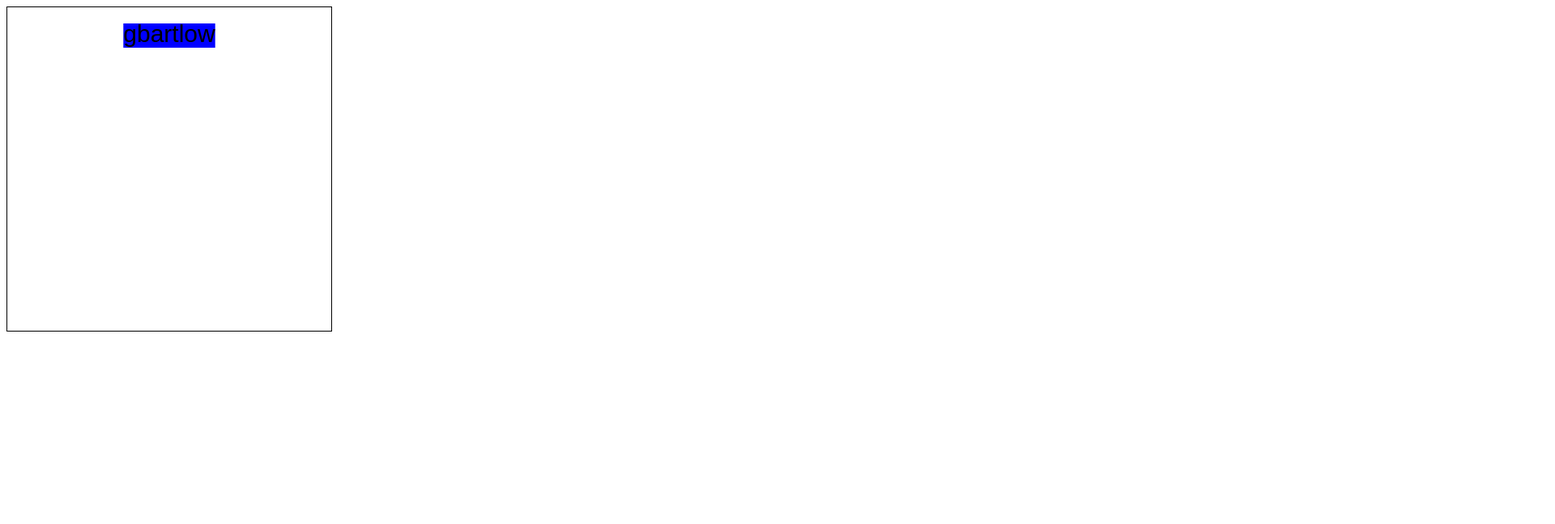
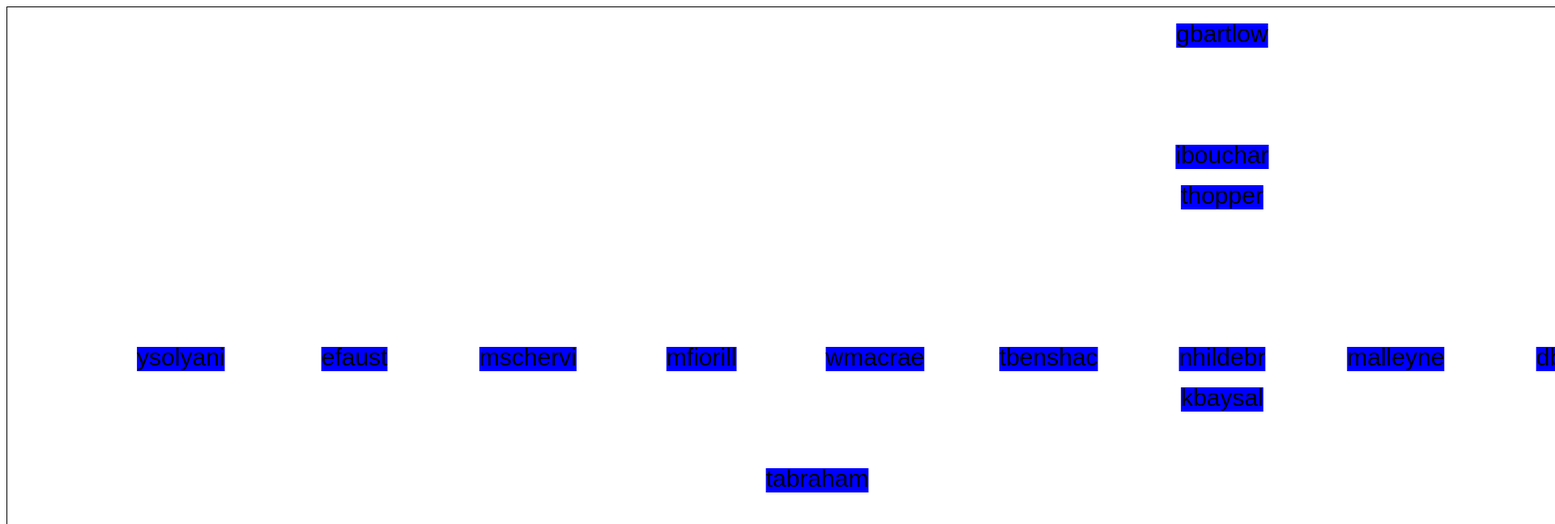
Before and after one commit to markwongsk/CAFamilyTree, a plain HTML site: page index.html in a window 1280 px wide. Shown: the top 648 px of the page at 81% size, 1920 px wide, since content can reach past the window. Drawn offline with Linux system fonts and the light colour scheme.

Commit message:
Made it so that canvas was large enough.
Fixed so that CAs who do not have an ancestor will be shown immediately.

Disabled hiding CA feature since the logic is not correct

```diff
--- a/FamilyTree.js
+++ b/FamilyTree.js
@@ -3,7 +3,7 @@
 var canvas = document.getElementById("myCanvas");
 var ctx = canvas.getContext("2d");
 var TEXT_HEIGHT = 30;
-var MINIMAL_SPACING = 35;
+var MINIMAL_SPACING = 150;
 var VERTICAL_SPACING = 50;
 var SEMESTER_NOW = 15;
 
@@ -168,16 +168,18 @@ function onMouseDown(event) {
 
   if (ca !== null) {
     console.log("You clicked: " + ca.andrewid);
-    if (ca.clicked) {
-      for (var i = 0; i < ca.children.length; i++) {
-        ca.children[i].activeCount--;
-      }
-    } else {
-      for (var i = 0; i < ca.children.length; i++) {
-        ca.children[i].activeCount++;
-      }
+
+    //TODO: this is buggy right now
+    //if (ca.clicked) {
+    //  for (var i = 0; i < ca.children.length; i++) {
+    //    ca.children[i].activeCount--;
+    //  }
+    //} else {
+    for (var i = 0; i < ca.children.length; i++) {
+      ca.children[i].activeCount++;
     }
-    ca.clicked = !ca.clicked;
+    //}
+    //ca.clicked = !ca.clicked;
   }
 
   drawFamilyTree();
@@ -190,155 +192,153 @@ canvas.addEventListener('mousedown', onMouseDown, false);
 // andrewid - the andrewid of this ca
 // children - a list of students ever taught by this ca
 // pos - the position that the
-cclinch = new CA('cclinch', [], [0, 0], 9, 0)
-ysolyani = new CA('ysolyani', [], [0, 0], 8, 0);
+cclinch = new CA('cclinch', [], [0, 0], 9, 0);
+ysolyani = new CA('ysolyani', [], [0, 0], 8, 1);
 ysolyani.addChildren([cclinch]);
-cwswanso = new CA('cwswanso', [], [0, 0], 10, 0)
+cwswanso = new CA('cwswanso', [], [0, 0], 10, 0);
 mhansen1 = new CA('mhansen1', [], [0, 0], 9, 0);
 mhansen1.addChildren([cwswanso]);
-pmansfie = new CA('pmansfie', [], [0, 0], 9, 0)
-shsia = new CA('shsia', [], [0, 0], 9, 0)
-donaldh = new CA('donaldh', [], [0, 0], 9, 0)
-msarett = new CA('msarett', [], [0, 0], 9, 0)
-cpurta = new CA('cpurta', [], [0, 0], 9, 0)
-xiaoboz = new CA('xiaoboz', [], [0, 0], 9, 0)
-ptyle = new CA('ptyle', [], [0, 0], 9, 0)
+pmansfie = new CA('pmansfie', [], [0, 0], 9, 0);
+shsia = new CA('shsia', [], [0, 0], 9, 0);
+donaldh = new CA('donaldh', [], [0, 0], 9, 0);
+msarett = new CA('msarett', [], [0, 0], 9, 0);
+cpurta = new CA('cpurta', [], [0, 0], 9, 0);
+xiaoboz = new CA('xiaoboz', [], [0, 0], 9, 0);
+ptyle = new CA('ptyle', [], [0, 0], 9, 0);
 msiangka = new CA('msiangka', [], [0, 0], 8, 0);
 msiangka.addChildren([pmansfie,shsia,donaldh,msarett,cpurta,xiaoboz,cwswanso,ptyle]);
-dcushman = new CA('dcushman', [], [0, 0], 13, 0)
-tabraham = new CA('tabraham', [], [0, 0], 11, 0);
+dcushman = new CA('dcushman', [], [0, 0], 13, 0);
+tabraham = new CA('tabraham', [], [0, 0], 11, 1);
 tabraham.addChildren([dcushman]);
-afrank = new CA('afrank', [], [0, 0], 11, 0)
-yili1 = new CA('yili1', [], [0, 0], 13, 0)
+afrank = new CA('afrank', [], [0, 0], 11, 0);
+yili1 = new CA('yili1', [], [0, 0], 13, 0);
 mchoquet = new CA('mchoquet', [], [0, 0], 9, 0);
 mchoquet.addChildren([afrank,yili1]);
-dmatlack = new CA('dmatlack', [], [0, 0], 8, 0)
-mpherman = new CA('mpherman', [], [0, 0], 8, 0)
-petling = new CA('petling', [], [0, 0], 9, 0)
-akashr = new CA('akashr', [], [0, 0], 9, 0)
-tborenst = new CA('tborenst', [], [0, 0], 9, 0)
+dmatlack = new CA('dmatlack', [], [0, 0], 8, 0);
+mpherman = new CA('mpherman', [], [0, 0], 8, 0);
+petling = new CA('petling', [], [0, 0], 9, 0);
+akashr = new CA('akashr', [], [0, 0], 9, 0);
+tborenst = new CA('tborenst', [], [0, 0], 9, 0);
 achayes = new CA('achayes', [], [0, 0], 7, 0);
 achayes.addChildren([dmatlack,mpherman,mchoquet,petling,akashr,tborenst]);
-sguertin = new CA('sguertin', [], [0, 0], 14, 0)
-jmfrye = new CA('jmfrye', [], [0, 0], 13, 0)
-acrigler = new CA('acrigler', [], [0, 0], 14, 0)
+sguertin = new CA('sguertin', [], [0, 0], 14, 0);
+jmfrye = new CA('jmfrye', [], [0, 0], 13, 0);
+acrigler = new CA('acrigler', [], [0, 0], 14, 0);
 jzink = new CA('jzink', [], [0, 0], 11, 0);
 jzink.addChildren([sguertin,jmfrye,acrigler]);
-gya = new CA('gya', [], [0, 0], 11, 0)
+gya = new CA('gya', [], [0, 0], 11, 0);
 askumar = new CA('askumar', [], [0, 0], 8, 0);
 askumar.addChildren([pmansfie,shsia,dcushman,donaldh,msarett,cpurta,gya,xiaoboz,ptyle]);
-mvanpeur = new CA('mvanpeur', [], [0, 0], 9, 0)
-dswen = new CA('dswen', [], [0, 0], 9, 0)
-efaust = new CA('efaust', [], [0, 0], 8, 0);
+mvanpeur = new CA('mvanpeur', [], [0, 0], 9, 0);
+dswen = new CA('dswen', [], [0, 0], 9, 0);
+efaust = new CA('efaust', [], [0, 0], 8, 1);
 efaust.addChildren([pmansfie,shsia,mvanpeur,donaldh,msarett,cpurta,xiaoboz,dswen,ptyle]);
-aayusha = new CA('aayusha', [], [0, 0], 11, 0)
-dbora = new CA('dbora', [], [0, 0], 13, 0)
-dlbucci = new CA('dlbucci', [], [0, 0], 11, 0)
+aayusha = new CA('aayusha', [], [0, 0], 11, 0);
+dbora = new CA('dbora', [], [0, 0], 13, 0);
+dlbucci = new CA('dlbucci', [], [0, 0], 11, 0);
 cwswanso = new CA('cwswanso', [], [0, 0], 10, 0);
 cwswanso.addChildren([aayusha,dbora,dlbucci]);
 petling = new CA('petling', [], [0, 0], 9, 0);
 petling.addChildren([afrank]);
 ltray = new CA('ltray', [], [0, 0], 8, 0);
 ltray.addChildren([cclinch]);
-malehorn = new CA('malehorn', [], [0, 0], 14, 0)
-akulk = new CA('akulk', [], [0, 0], 14, 0)
-varunm = new CA('varunm', [], [0, 0], 11, 0)
-ebalkans = new CA('ebalkans', [], [0, 0], 9, 0)
-sjoyner = new CA('sjoyner', [], [0, 0], 9, 0)
-jacklinw = new CA('jacklinw', [], [0, 0], 11, 0)
+malehorn = new CA('malehorn', [], [0, 0], 14, 0);
+akulk = new CA('akulk', [], [0, 0], 14, 0);
+varunm = new CA('varunm', [], [0, 0], 11, 0);
+ebalkans = new CA('ebalkans', [], [0, 0], 9, 0);
+sjoyner = new CA('sjoyner', [], [0, 0], 9, 0);
+jacklinw = new CA('jacklinw', [], [0, 0], 11, 0);
 ajkaufma = new CA('ajkaufma', [], [0, 0], 8, 0);
 ajkaufma.addChildren([malehorn,akulk,varunm,ebalkans,sjoyner,jacklinw]);
-advayak = new CA('advayak', [], [0, 0], 11, 0)
-yuyangg = new CA('yuyangg', [], [0, 0], 11, 0)
+advayak = new CA('advayak', [], [0, 0], 11, 0);
+yuyangg = new CA('yuyangg', [], [0, 0], 11, 0);
 tborenst = new CA('tborenst', [], [0, 0], 9, 0);
 tborenst.addChildren([advayak,yuyangg]);
-treiter = new CA('treiter', [], [0, 0], 13, 0)
-mclute = new CA('mclute', [], [0, 0], 11, 0);
+treiter = new CA('treiter', [], [0, 0], 13, 0);
+mclute = new CA('mclute', [], [0, 0], 11, 1);
 mclute.addChildren([treiter]);
-shikunz = new CA('shikunz', [], [0, 0], 14, 0)
-saagars = new CA('saagars', [], [0, 0], 9, 0)
-mofarrel = new CA('mofarrel', [], [0, 0], 14, 0)
-mschervi = new CA('mschervi', [], [0, 0], 8, 0);
+shikunz = new CA('shikunz', [], [0, 0], 14, 0);
+saagars = new CA('saagars', [], [0, 0], 9, 0);
+mofarrel = new CA('mofarrel', [], [0, 0], 14, 0);
+mschervi = new CA('mschervi', [], [0, 0], 8, 1);
 mschervi.addChildren([aayusha,mhansen1,shikunz,saagars,mofarrel,dlbucci]);
-cbrem = new CA('cbrem', [], [0, 0], 13, 0)
-amsmith1 = new CA('amsmith1', [], [0, 0], 10, 0)
-esmyers = new CA('esmyers', [], [0, 0], 11, 0)
-mgazzola = new CA('mgazzola', [], [0, 0], 11, 0)
-eob = new CA('eob', [], [0, 0], 11, 0)
+cbrem = new CA('cbrem', [], [0, 0], 13, 0);
+amsmith1 = new CA('amsmith1', [], [0, 0], 10, 0);
+esmyers = new CA('esmyers', [], [0, 0], 11, 0);
+mgazzola = new CA('mgazzola', [], [0, 0], 11, 0);
+eob = new CA('eob', [], [0, 0], 11, 0);
 akashr = new CA('akashr', [], [0, 0], 9, 0);
 akashr.addChildren([cbrem,amsmith1,esmyers,mgazzola,eob]);
 tstroemm = new CA('tstroemm', [], [0, 0], 8, 0);
 tstroemm.addChildren([malehorn,akulk,dcushman,mvanpeur,varunm,dswen,jacklinw]);
-noshlag = new CA('noshlag', [], [0, 0], 12, 0)
-tcmoore = new CA('tcmoore', [], [0, 0], 13, 0)
+noshlag = new CA('noshlag', [], [0, 0], 12, 0);
+tcmoore = new CA('tcmoore', [], [0, 0], 13, 0);
 yuyangg = new CA('yuyangg', [], [0, 0], 11, 0);
 yuyangg.addChildren([noshlag,tcmoore]);
 mpherman = new CA('mpherman', [], [0, 0], 8, 0);
 mpherman.addChildren([mchoquet,akashr,tborenst]);
 twomack = new CA('twomack', [], [0, 0], 8, 0);
 twomack.addChildren([cclinch]);
-mfiorill = new CA('mfiorill', [], [0, 0], 8, 0);
+mfiorill = new CA('mfiorill', [], [0, 0], 8, 1);
 mfiorill.addChildren([ebalkans,sjoyner]);
-cburchha = new CA('cburchha', [], [0, 0], 4, 0)
-ibouchar = new CA('ibouchar', [], [0, 0], 3, 0);
+cburchha = new CA('cburchha', [], [0, 0], 4, 0);
+ibouchar = new CA('ibouchar', [], [0, 0], 3, 1);
 ibouchar.addChildren([cburchha]);
 lwzhang = new CA('lwzhang', [], [0, 0], 13, 0);
 lwzhang.addChildren([sguertin,acrigler]);
-yunhaoy = new CA('yunhaoy', [], [0, 0], 7, 0)
-pauldavi = new CA('pauldavi', [], [0, 0], 7, 0)
+yunhaoy = new CA('yunhaoy', [], [0, 0], 7, 0);
+pauldavi = new CA('pauldavi', [], [0, 0], 7, 0);
 cburchha = new CA('cburchha', [], [0, 0], 4, 0);
 cburchha.addChildren([yunhaoy,ltray,pauldavi]);
-wmacrae = new CA('wmacrae', [], [0, 0], 8, 0);
+wmacrae = new CA('wmacrae', [], [0, 0], 8, 1);
 wmacrae.addChildren([advayak,ebalkans,sjoyner,yuyangg]);
-mmatty = new CA('mmatty', [], [0, 0], 11, 0)
-dbegos = new CA('dbegos', [], [0, 0], 13, 0)
+mmatty = new CA('mmatty', [], [0, 0], 11, 0);
+dbegos = new CA('dbegos', [], [0, 0], 13, 0);
 mhranick = new CA('mhranick', [], [0, 0], 8, 0);
 mhranick.addChildren([mmatty,mvanpeur,lwzhang,dbegos,dswen]);
-tbenshac = new CA('tbenshac', [], [0, 0], 8, 0);
+tbenshac = new CA('tbenshac', [], [0, 0], 8, 1);
 tbenshac.addChildren([amsmith1,dcushman,eob]);
 snalla = new CA('snalla', [], [0, 0], 13, 0);
 snalla.addChildren([mofarrel]);
-asutanto = new CA('asutanto', [], [0, 0], 8, 0)
+asutanto = new CA('asutanto', [], [0, 0], 8, 0);
 ytay = new CA('ytay', [], [0, 0], 4, 0);
 ytay.addChildren([pmansfie,shsia,askumar,donaldh,msarett,asutanto,cpurta,xiaoboz,tstroemm,ptyle]);
-nhildebr = new CA('nhildebr', [], [0, 0], 8, 0);
+nhildebr = new CA('nhildebr', [], [0, 0], 8, 1);
 nhildebr.addChildren([mhansen1,shikunz,saagars]);
-lstreja = new CA('lstreja', [], [0, 0], 4, 0)
+lstreja = new CA('lstreja', [], [0, 0], 4, 0);
 krivers = new CA('krivers', [], [0, 0], 3, 0);
 krivers.addChildren([dmatlack,mvanpeur,lstreja,ytay,dswen,achayes]);
-malleyne = new CA('malleyne', [], [0, 0], 8, 0);
+malleyne = new CA('malleyne', [], [0, 0], 8, 1);
 malleyne.addChildren([ebalkans,sjoyner]);
-dbose = new CA('dbose', [], [0, 0], 8, 0);
+dbose = new CA('dbose', [], [0, 0], 8, 1);
 dbose.addChildren([cclinch]);
-mdickoff = new CA('mdickoff', [], [0, 0], 8, 0);
+mdickoff = new CA('mdickoff', [], [0, 0], 8, 1);
 mdickoff.addChildren([mchoquet,akashr,tborenst]);
-kbaysal = new CA('kbaysal', [], [0, 0], 9, 0);
+kbaysal = new CA('kbaysal', [], [0, 0], 9, 1);
 kbaysal.addChildren([mmatty,lwzhang,dbegos]);
 amalyshe = new CA('amalyshe', [], [0, 0], 8, 0);
 amalyshe.addChildren([pmansfie,shsia,donaldh,msarett,cpurta,xiaoboz,ptyle]);
-sewillia = new CA('sewillia', [], [0, 0], 8, 0);
+sewillia = new CA('sewillia', [], [0, 0], 8, 1);
 sewillia.addChildren([cclinch]);
-svargo = new CA('svargo', [], [0, 0], 8, 0);
+svargo = new CA('svargo', [], [0, 0], 8, 1);
 svargo.addChildren([mhansen1,shikunz,saagars]);
 gbartlow = new CA('gbartlow', [], [0, 0], 0, 1);
-console.log("What is going on?");
 gbartlow.addChildren([krivers]);
-console.log("Finished?");
 dmatlack = new CA('dmatlack', [], [0, 0], 8, 0);
 dmatlack.addChildren([mchoquet,akashr,tborenst]);
 akbhanda = new CA('akbhanda', [], [0, 0], 8, 0);
 akbhanda.addChildren([ebalkans,sjoyner]);
 amsmith1 = new CA('amsmith1', [], [0, 0], 10, 0);
 amsmith1.addChildren([cbrem,esmyers,mgazzola]);
-haozheg = new CA('haozheg', [], [0, 0], 13, 0)
-kmao = new CA('kmao', [], [0, 0], 13, 0)
+haozheg = new CA('haozheg', [], [0, 0], 13, 0);
+kmao = new CA('kmao', [], [0, 0], 13, 0);
 asutanto = new CA('asutanto', [], [0, 0], 8, 0);
 asutanto.addChildren([haozheg,mvanpeur,kmao,gya,dswen]);
-igillis = new CA('igillis', [], [0, 0], 8, 0);
+igillis = new CA('igillis', [], [0, 0], 8, 1);
 igillis.addChildren([mhansen1,shikunz,saagars]);
-rokhinip = new CA('rokhinip', [], [0, 0], 11, 0)
-anwu = new CA('anwu', [], [0, 0], 11, 0)
-okahn = new CA('okahn', [], [0, 0], 11, 0)
+rokhinip = new CA('rokhinip', [], [0, 0], 11, 0);
+anwu = new CA('anwu', [], [0, 0], 11, 0);
+okahn = new CA('okahn', [], [0, 0], 11, 0);
 xiaoboz = new CA('xiaoboz', [], [0, 0], 9, 0);
 xiaoboz.addChildren([rokhinip,anwu,snalla,jzink,okahn]);
 saagars = new CA('saagars', [], [0, 0], 9, 0);
@@ -347,9 +347,9 @@ yunhaoy = new CA('yunhaoy', [], [0, 0], 7, 0);
 yunhaoy.addChildren([mpherman,petling]);
 afrank = new CA('afrank', [], [0, 0], 11, 0);
 afrank.addChildren([mofarrel]);
-vjeet = new CA('vjeet', [], [0, 0], 9, 0)
-tmfox = new CA('tmfox', [], [0, 0], 7, 0)
-thopper = new CA('thopper', [], [0, 0], 4, 0);
+vjeet = new CA('vjeet', [], [0, 0], 9, 0);
+tmfox = new CA('tmfox', [], [0, 0], 7, 0);
+thopper = new CA('thopper', [], [0, 0], 4, 1);
 thopper.addChildren([msiangka,askumar,vjeet,asutanto,twomack,mhranick,tstroemm,amalyshe,ajkaufma,akbhanda,tmfox]);
 dswen = new CA('dswen', [], [0, 0], 9, 0);
 dswen.addChildren([advayak,yuyangg]);
@@ -358,5 +358,6 @@ pauldavi.addChildren([msiangka,mchoquet,twomack,akashr,ajkaufma,tborenst]);
 jmfrye = new CA('jmfrye', [], [0, 0], 13, 0);
 jmfrye.addChildren([sguertin,acrigler]);
 
+
 console.log("WHAT THE FUCK");
 drawFamilyTree();
--- a/index.html
+++ b/index.html
@@ -1,5 +1,5 @@
 <html>
-<canvas id="myCanvas" width="400" height="400"
+<canvas id="myCanvas" width="3000" height="3000"
         style="border:1px solid #000000;">
   No canvas available!
 </canvas>
```
Also changed, not shown: CAFamilyData.js (+77 -77 lines), 1 other file.
